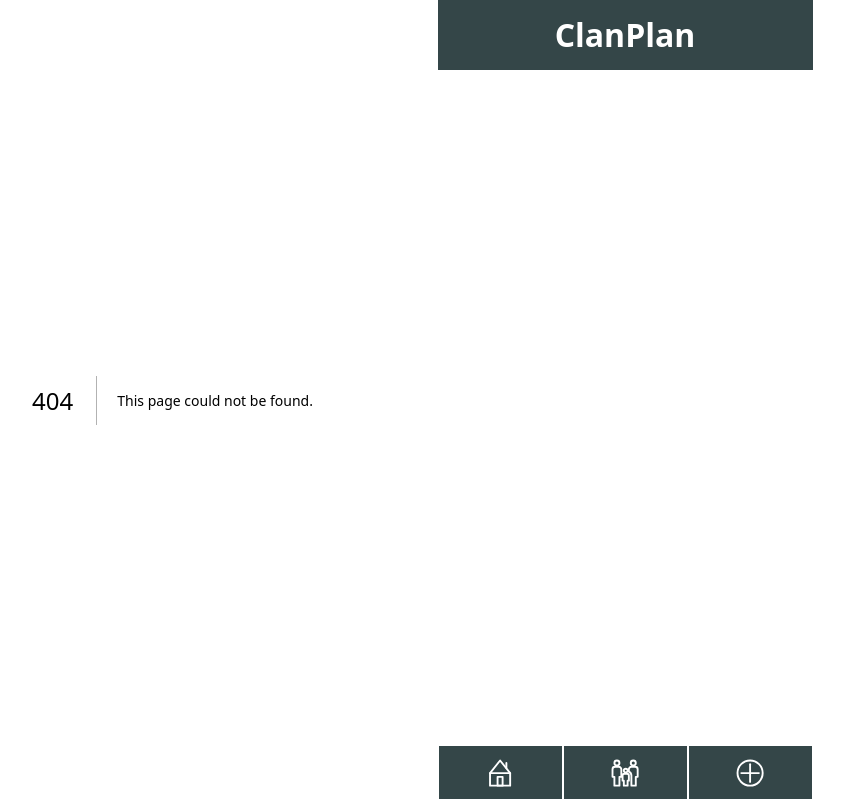
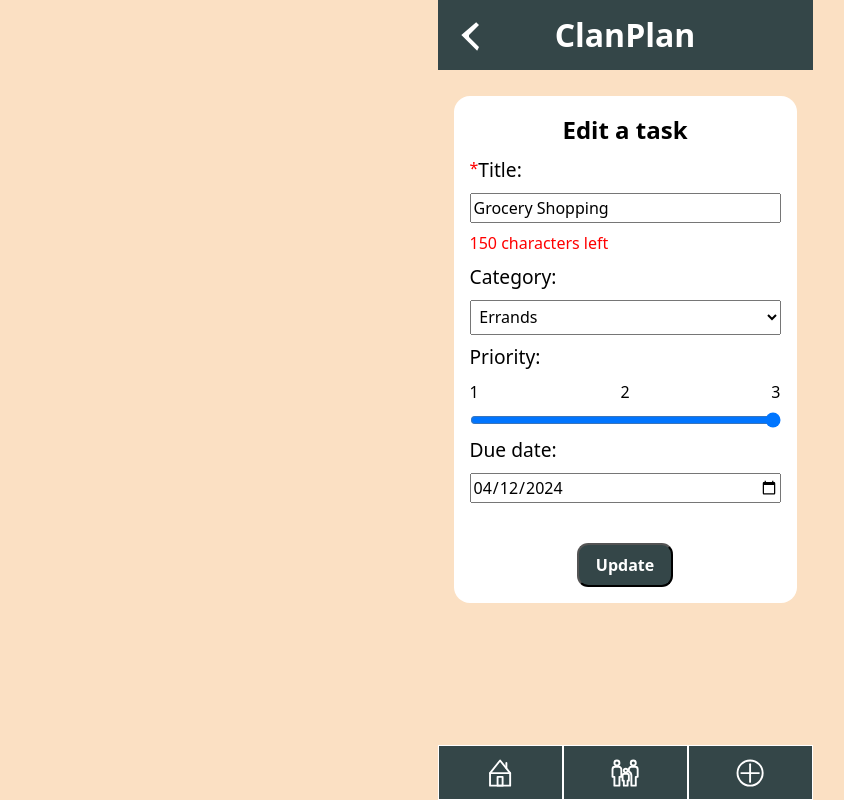
Before and after one commit to mariiaovs/Test, a Next.js app: page /tasks/1/edit in a window 1280 px wide. Before the commit this address had no page. Shown: the whole page, without its empty margins (15-859 px from the left). Built offline with nearby package versions, Linux system fonts and the light colour scheme.

Commit message:
Edit a task implemented (#20)
* Edit a task implemented

* Update TaskDetails.js

* Update TaskDetails.js

```diff
--- a/components/Form.js
+++ b/components/Form.js
@@ -38,23 +38,14 @@ const StyledDiv = styled.div`
   justify-content: space-between;
 `;
 
-export default function Form({ handleAddData }) {
-  const [value, setValue] = useState("");
+export default function Form({ onTaskSubmit, title, value, isEdit }) {
+  const [enteredTitle, setEnteredTitle] = useState("");
   const [isValid, setIsValid] = useState(false);
 
-  const router = useRouter();
-
-  const today = new Date();
-  const year = today.getFullYear();
-  const month =
-    today.getMonth() + 1 < 10
-      ? `0${today.getMonth() + 1}`
-      : today.getMonth() + 1;
-  const day = today.getDate() < 10 ? `0${today.getDate()}` : today.getDate();
-  const formattedTodayDate = `${year}-${month}-${day}`;
+  const formattedTodayDate = new Date().toISOString().substring(0, 10);
 
   function handleChange(event) {
-    setValue(event.target.value);
+    setEnteredTitle(event.target.value);
   }
 
   function handleSubmit(event) {
@@ -69,14 +60,16 @@ export default function Form({ handleAddData }) {
       return;
     }
 
-    handleAddData(data);
-
-    router.push("/");
+    if (isEdit) {
+      onTaskSubmit({ ...data, id: value.id });
+    } else {
+      onTaskSubmit(data);
+    }
   }
 
   return (
     <StyledForm onSubmit={handleSubmit}>
-      <StyledHeading>Add a new Task</StyledHeading>
+      <StyledHeading>{title}</StyledHeading>
       <StyledLabel htmlFor="title">
         <StyledSpan $left={true}>*</StyledSpan>Title:
         {isValid && <StyledSpan>Please enter valid title!</StyledSpan>}
@@ -86,12 +79,16 @@ export default function Form({ handleAddData }) {
         id="title"
         name="title"
         maxLength="150"
-        value={value}
         onChange={handleChange}
+        defaultValue={value?.title}
       ></input>
-      <StyledSpan>{150 - value.length} characters left</StyledSpan>
+      <StyledSpan>{150 - enteredTitle.length} characters left</StyledSpan>
       <StyledLabel htmlFor="category">Category:</StyledLabel>
-      <StyledSelect id="category" name="category">
+      <StyledSelect
+        id="category"
+        name="category"
+        defaultValue={value?.category}
+      >
         <option value="">Please select a category</option>
         <option value="Maintenance">Maintenance</option>
         <option value="Bills">Bills</option>
@@ -107,7 +104,7 @@ export default function Form({ handleAddData }) {
         type="range"
         id="priority"
         name="priority"
-        defaultValue="1"
+        defaultValue={isEdit ? value?.priority : "1"}
         min="1"
         max="3"
       ></input>
@@ -117,8 +114,9 @@ export default function Form({ handleAddData }) {
         id="dueDate"
         name="dueDate"
         min={formattedTodayDate}
+        defaultValue={value?.dueDate}
       ></input>
-      <StyledButton>Create</StyledButton>
+      <StyledButton>{isEdit ? "Update" : "Create"}</StyledButton>
     </StyledForm>
   );
 }
--- a/pages/_app.js
+++ b/pages/_app.js
@@ -24,19 +24,22 @@ export default function App({ Component, pageProps }) {
   const [showModal, setShowModal] = useState(false);
   const router = useRouter();
 
-  function handleAddData(formData) {
+  function handleAddTask(formData) {
     setTasks([
       ...tasks,
       {
         id: uid(),
-        title: formData.title,
-        category: formData.category,
-        priority: formData.priority,
-        dueDate: formData.dueDate,
-        assignedTo: formData.assignedTo,
+        ...formData,
         isDone: false,
       },
     ]);
+    router.push("/");
+  }
+
+  function handleEditTask(updatedData) {
+    const id = updatedData.id;
+    setTasks(tasks.map((task) => (task.id === id ? updatedData : task)));
+    router.push(`/tasks/${id}`);
   }
 
   function handleAddMember(memberFormData) {
@@ -72,8 +75,9 @@ export default function App({ Component, pageProps }) {
       <Component
         {...pageProps}
         tasks={tasksAfterSorting}
+        onAddTask={handleAddTask}
+        onEditData={handleEditTask}
         familyMembers={familyMembers}
-        handleAddData={handleAddData}
         onAddMember={handleAddMember}
         setShowModal={setShowModal}
         showModal={showModal}
--- a/pages/create.js
+++ b/pages/create.js
@@ -3,14 +3,14 @@ import Header from "@/components/Header";
 import BackArrow from "@/public/assets/images/back-arrow.svg";
 import StyledBackLink from "@/components/StyledBackLink";
 
-export default function CreatePage({ handleAddData }) {
+export default function CreatePage({ onAddTask }) {
   return (
     <div>
       <Header />
       <StyledBackLink href="/">
         <BackArrow />
-      </StyledBackLink>
-      <Form handleAddData={handleAddData} />
+     </StyledBackLink>
+      <Form onTaskSubmit={onAddTask} title="Add a task" value="" />
     </div>
   );
 }
--- /dev/null
+++ b/pages/tasks/[id]/edit.js
@@ -0,0 +1,34 @@
+import Form from "@/components/Form";
+import Link from "next/link";
+import BackArrow from "@/public/assets/images/back-arrow.svg";
+import styled from "styled-components";
+import { useRouter } from "next/router";
+
+const StyledLink = styled(Link)`
+  position: fixed;
+  top: 0.7rem;
+  left: calc(50% - 170px);
+`;
+
+export default function EditPage({ onEditData, tasks }) {
+  const router = useRouter();
+  const { id } = router.query;
+
+  const task = tasks.find((task) => task.id === id);
+
+  return (
+    <>
+      <div>
+        <StyledLink href={`/tasks/${id}`}>
+          <BackArrow />
+        </StyledLink>
+        <Form
+          onTaskSubmit={onEditData}
+          title="Edit a task"
+          isEdit
+          value={task}
+        />
+      </div>
+    </>
+  );
+}
```
Also changed, not shown: components/TaskDetails.js (+14 -3 lines).
